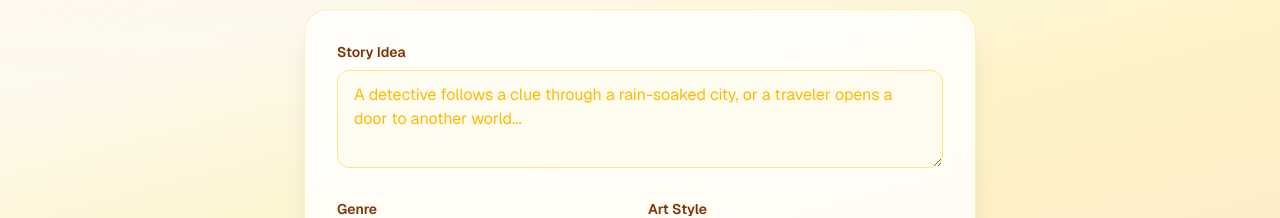
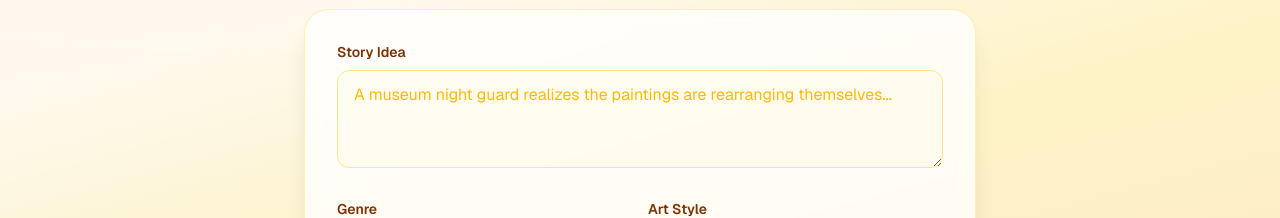
Before and after one commit to kcthedev/StorybookGenerator, a Next.js app in the folder frontend/: page / in a window 1280 px wide. Shown: the part 231-449 px from the top of the page. Built offline with nearby package versions, Linux system fonts and the light colour scheme; no server answers.

Commit message:
Fixed static idea field

```diff
--- a/frontend/src/components/StoryCreator.tsx
+++ b/frontend/src/components/StoryCreator.tsx
@@ -16,6 +16,7 @@ import {
   VISUAL_STYLE_OPTIONS,
 } from "@/lib/storyLabels";
 import { BASE_LLM_PROVIDERS, BASE_TTS_VOICES, filterVoicesForLlm, mergeLlmProviders, mergeTtsVoices, resolveVoiceForLlm } from "@/lib/audioOptions";
+import { getRandomStoryHint } from "@/lib/storyHints";
 import type {
   Audience,
   Genre,
@@ -26,8 +27,6 @@ import type {
   VoiceOption,
   ArtStyle,
 } from "@/types/story";
-
-const STORY_HINT = "A detective follows a clue through a rain-soaked city, or a traveler opens a door to another world...";
 
 const defaultOptions: StoryOptions = {
   idea: "",
@@ -43,6 +42,7 @@ export function StoryCreator() {
   const [voicesLoading, setVoicesLoading] = useState(true);
   const [loading, setLoading] = useState(false);
   const [error, setError] = useState<string | null>(null);
+  const [storyHint] = useState(getRandomStoryHint);
 
   const llmProvider = options.llm_provider ?? "openai";
   const filteredVoices = filterVoicesForLlm(voices, llmProvider);
@@ -112,7 +112,7 @@ export function StoryCreator() {
       // Only auto-fill if the user has not started typing anything yet
       if (!options.idea.trim()) {
         e.preventDefault(); // Stop focus from jumping to the next field
-        updateIdea(STORY_HINT);
+        updateIdea(storyHint);
       }
     }
   };
@@ -144,7 +144,7 @@ export function StoryCreator() {
           id="idea"
           required
           rows={3}
-          placeholder={STORY_HINT}
+          placeholder={storyHint}
           className="w-full rounded-xl border border-amber-200 bg-amber-50/50 px-4 py-3 text-amber-950 placeholder:text-amber-400 focus:border-amber-400 focus:outline-none focus:ring-2 focus:ring-amber-300/50"
           value={options.idea}
           onChange={(e) => updateIdea(e.target.value)}
--- /dev/null
+++ b/frontend/src/lib/storyHints.ts
@@ -0,0 +1,27 @@
+const STORY_HINTS = [
+  "A detective follows a clue through a rain-soaked city, or a traveler opens a door to another world...",
+  "A shy inventor builds a robot friend who starts asking impossible questions...",
+  "Two rivals on a cooking show discover a secret ingredient that changes everything...",
+  "A lighthouse keeper spots a glowing ship that only appears at midnight...",
+  "A kid finds a map tucked inside an old library book, leading to a hidden garden...",
+  "A retired superhero is pulled back for one last mission when their city needs them...",
+  "A musician hears a melody no one else can, coming from deep beneath the ocean...",
+  "A time traveler keeps arriving one day too late to fix the same mistake...",
+  "A dragon who is afraid of heights must cross a mountain to save a village...",
+  "A postal worker delivers letters addressed to people who do not exist yet...",
+  "A stranded astronaut discovers signs of life on a planet that should be empty...",
+  "A baker's sourdough starter develops a personality and starts giving advice...",
+  "A museum night guard realizes the paintings are rearranging themselves...",
+  "A runaway umbrella leads a child through a storm into a town that vanished years ago...",
+  "A chess champion plays against a mysterious opponent who never shows their face...",
+  "A gardener grows flowers that bloom in colors no one has ever named...",
+  "A street magician's tricks start working for real, and the crowd panics...",
+  "A deep-sea diver finds a door at the bottom of a trench, slightly ajar...",
+  "A school hamster escapes and becomes the unlikely hero of a neighborhood mystery...",
+  "A comet passes overhead and everyone in town wakes up with swapped memories...",
+] as const;
+
+export function getRandomStoryHint(): string {
+  const index = Math.floor(Math.random() * STORY_HINTS.length);
+  return STORY_HINTS[index];
+}
```
